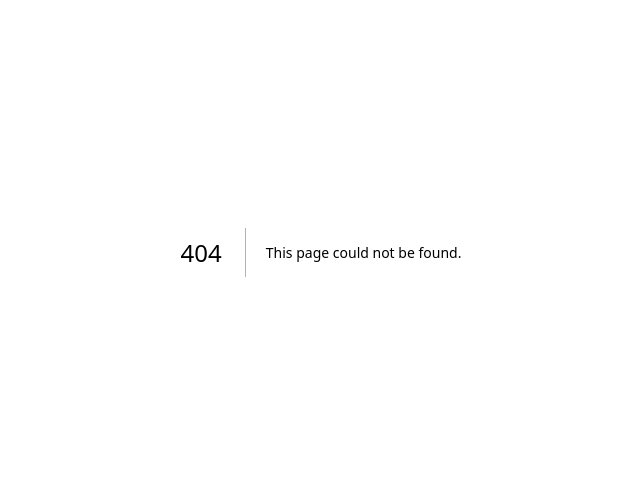
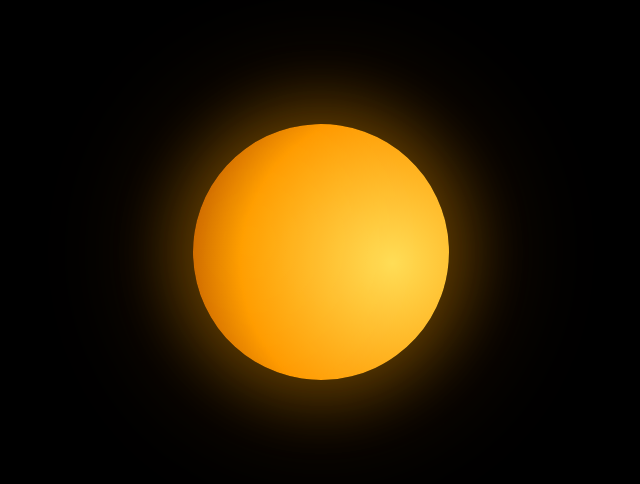
Before and after one commit to foxwellm/learn-motion, a Next.js app: page /sun in a window 1280 px wide. Before the commit this address had no page. Shown: the part 148-632 px from the top of the page, without its empty margins (319-959 px from the left). Built offline with nearby package versions, Linux system fonts and the light colour scheme.

Commit message:
feat: sun

```diff
--- /dev/null
+++ b/src/app/sun/page.tsx
@@ -0,0 +1,35 @@
+"use client";
+
+import { motion } from "motion/react";
+
+export default function SunPage() {
+  return (
+    <div className="flex items-center justify-center h-screen bg-black">
+      <motion.div
+        className="relative w-64 h-64 rounded-full"
+        style={{
+          background:
+            "radial-gradient(circle at 30% 30%, #ffdd55, #ff9900 60%, #cc6600 80%)",
+          boxShadow:
+            "0 0 60px 20px rgba(255, 165, 0, 0.3), 0 0 120px 40px rgba(255, 140, 0, 0.15)",
+        }}
+        animate={{ rotate: 360 }}
+        transition={{
+          repeat: Infinity,
+          ease: "linear",
+          duration: 20,
+        }}
+      >
+        {/* Optional subtle texture overlay */}
+        <div
+          className="absolute inset-0 rounded-full opacity-20"
+          style={{
+            backgroundImage:
+              "radial-gradient(circle at 70% 70%, rgba(255,255,255,0.3), transparent 70%)",
+            mixBlendMode: "overlay",
+          }}
+        />
+      </motion.div>
+    </div>
+  );
+}
```
